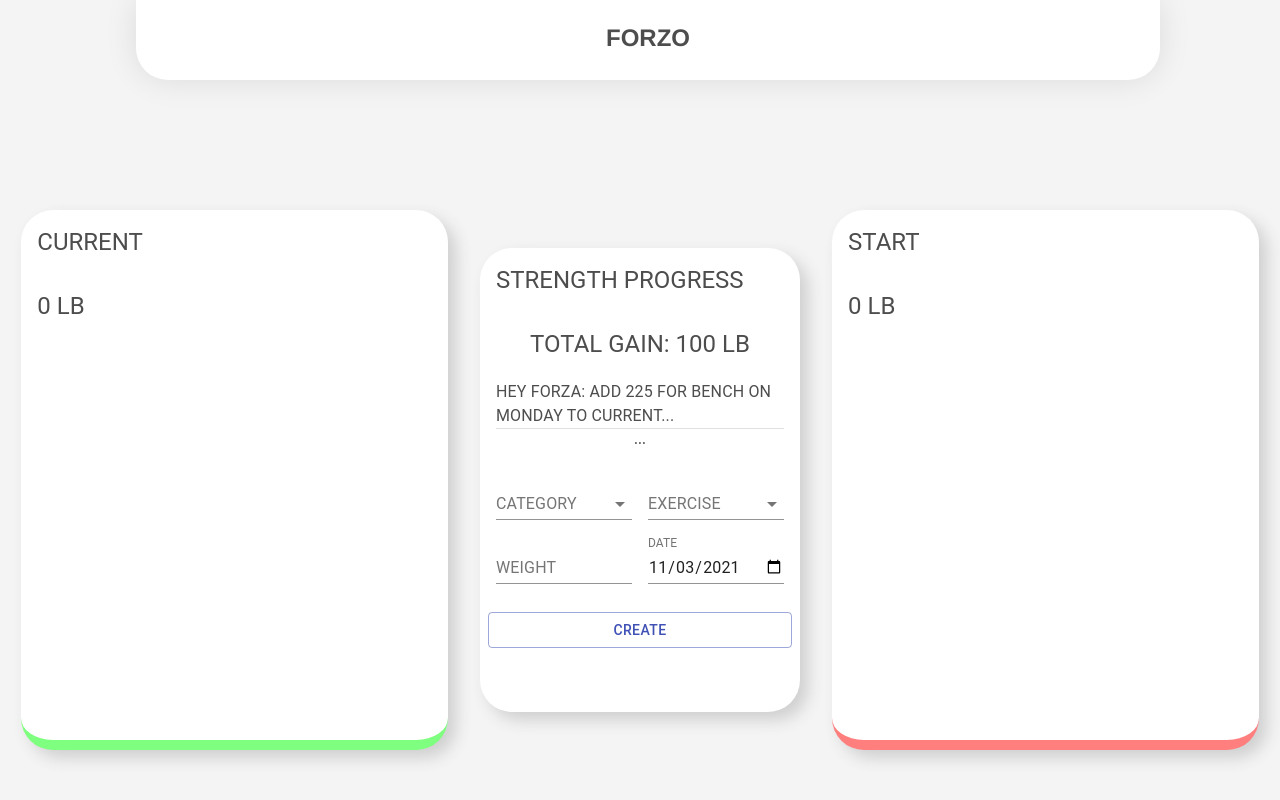
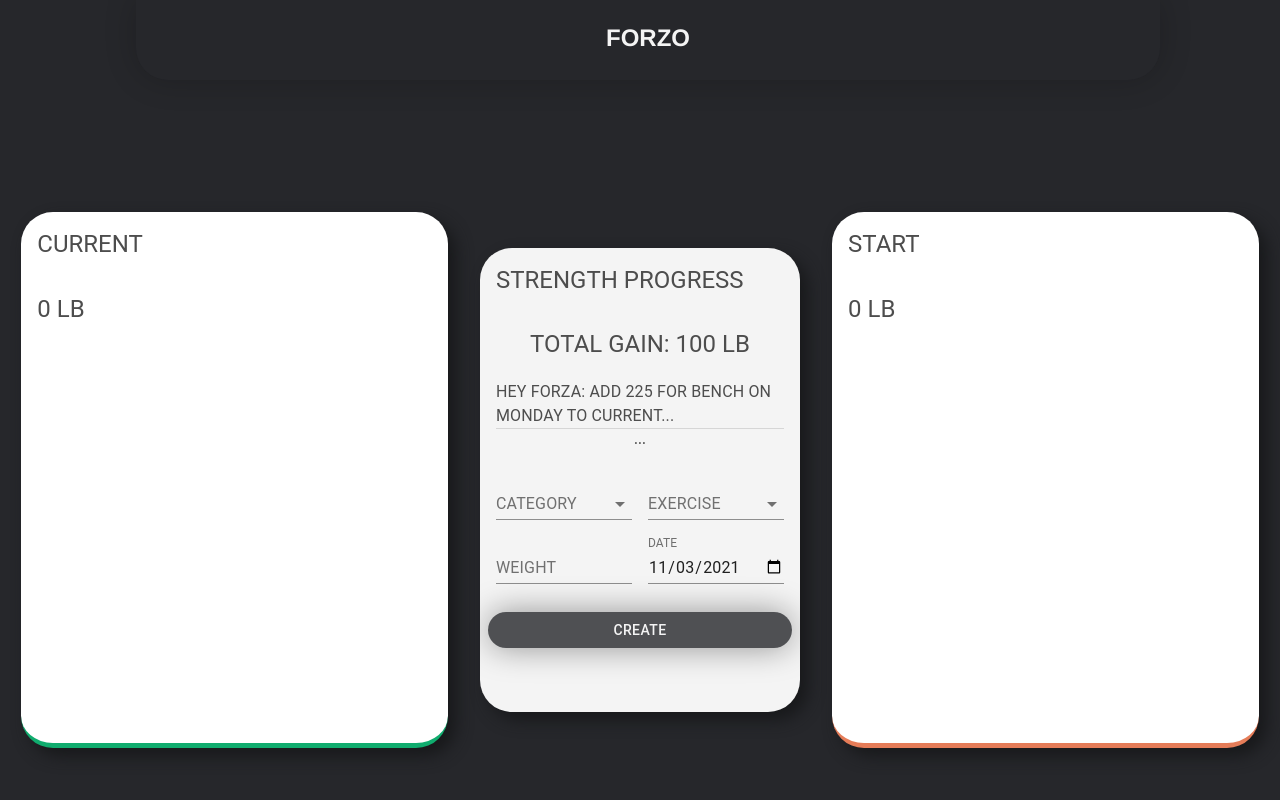
Before and after one commit to davdli/Forza, a React (Create React App) app: page / in a window 1280 px wide. Shown: the top 800 px of the page. Built offline with nearby package versions, Linux system fonts and the light colour scheme.

Commit message:
CSS changes

```diff
--- a/src/components/Details/Details.jsx
+++ b/src/components/Details/Details.jsx
@@ -9,7 +9,7 @@ const Details = ({title}) => {
   const { total, chartData } = useInputs(title)
 
   return (
-    <Card className={title === 'Current' ? classes.current : classes.start} style={{borderRadius: '2rem', boxShadow: '0.5rem 0.5rem 1rem #cfcfcf'}}>
+    <Card className={title === 'Current' ? classes.current : classes.start} style={{borderRadius: '2rem', boxShadow: '0.5rem 0.5rem 1rem #18191b'}}>
       <CardHeader title={title} />
       <CardContent>
         <Typography variant="h5">{total} lb</Typography>
--- a/src/components/Details/styles.js
+++ b/src/components/Details/styles.js
@@ -2,9 +2,9 @@ import { makeStyles } from '@material-ui/core';
 
 export default makeStyles(() => ({
   current: {
-    borderBottom: '10px solid rgba(0, 255, 0, 0.5)',
+    borderBottom: '5px solid #10ac6e',
   },
   start: {
-    borderBottom: '10px solid rgba(255, 0, 0, 0.5)',
+    borderBottom: '5px solid #e57c58',
   }
 }));
--- a/src/components/Main/Form/Form.jsx
+++ b/src/components/Main/Form/Form.jsx
@@ -60,13 +60,7 @@ const Form = () => {
       <Grid item xs={6}>
         <TextField type="date" label="Date" fullWidth value={formData.date} onChange={(event) => setFormData({...formData, date: formatDate(event.target.value)})}/>
       </Grid>
-      <Button
-        className={classes.button}
-        variant="outlined"
-        color="primary"
-        fullWidth
-        onClick={createInput}>Create
-      </Button>
+      <Button className={classes.button} fullWidth onClick={createInput} style={{color: "#f4f4f4", backgroundColor: 'rgba(38,39,43,0.8)', borderRadius: '6rem', boxShadow: '0 0 2rem rgba(0,0,0,0.4)'}}>Create</Button>
     </Grid>
   );
 };
--- a/src/components/Main/List/styles.js
+++ b/src/components/Main/List/styles.js
@@ -1,14 +1,13 @@
 import { makeStyles } from '@material-ui/core/styles';
-import { red, green } from '@material-ui/core/colors';
 
-export default makeStyles((theme) => ({
+export default makeStyles(() => ({
   avatarCurrent: {
-    color: '#fff',
-    backgroundColor: green[500],
+    color: '#f4f4f4',
+    backgroundColor: '#10ac6e',
   },
   avatarStart: {
-    color: theme.palette.getContrastText(red[500]),
-    backgroundColor: red[500],
+    color: '#f4f4f4',
+    backgroundColor: '#e57c58',
   },
   list: {
     maxHeight: '150px',
--- a/src/components/Main/Main.jsx
+++ b/src/components/Main/Main.jsx
@@ -7,7 +7,7 @@ import List from './List/List';
 const Main = () => {
   const classes = useStyles();
   return (
-    <Card classname={classes.root} style={{borderRadius: '2rem', boxShadow: '0.5rem 0.5rem 1rem #cfcfcf'}}>
+    <Card classname={classes.root} style={{backgroundColor: '#f4f4f4', borderRadius: '2rem', boxShadow: '0.5rem 0.5rem 1rem #18191b'}}>
       <CardHeader title="Strength Progress" />
       <CardContent>
         <Typography align="center" variant="h5">Total Gain: 100 lb</Typography>
--- a/src/index.css
+++ b/src/index.css
@@ -4,11 +4,12 @@
 }
 
 body {
-  background-color: #f4f4f4;
+  background-color: #26272b;
 }
 
 nav {
-  background-color: white;
+  color: #f4f4f4;
+  background-color: #26272b;
   width: 80%;
   height: 5rem;
   margin-left: 8.5rem;
@@ -16,7 +17,7 @@ nav {
   display: inline-block;
   text-align: center;
   backdrop-filter: saturate(180%) blur(2rem);
-  box-shadow: 0 0 2rem rgba(1,0,31,0.1);
+  box-shadow: 0 0 2rem rgba(0,0,0,0.2)
 }
 
 nav p {
```
